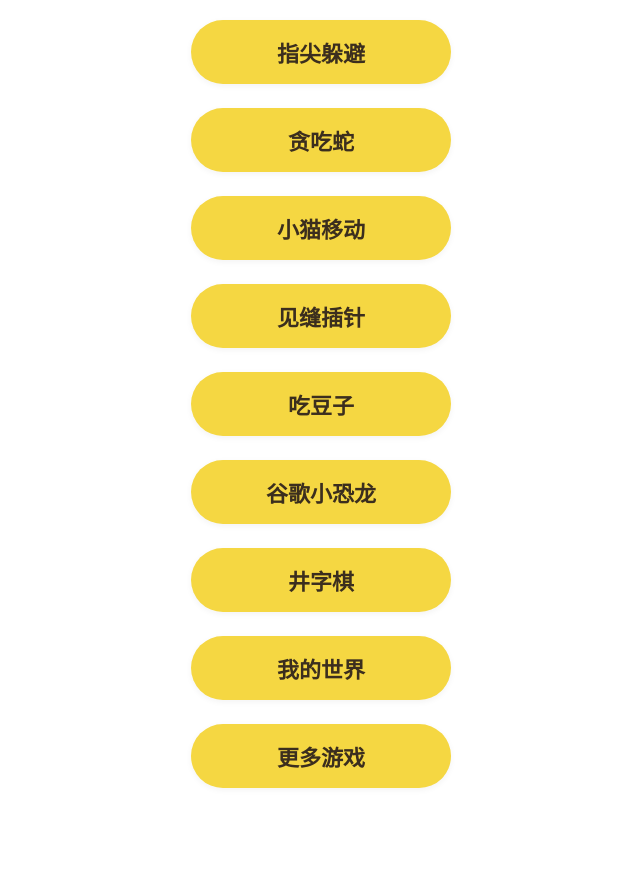
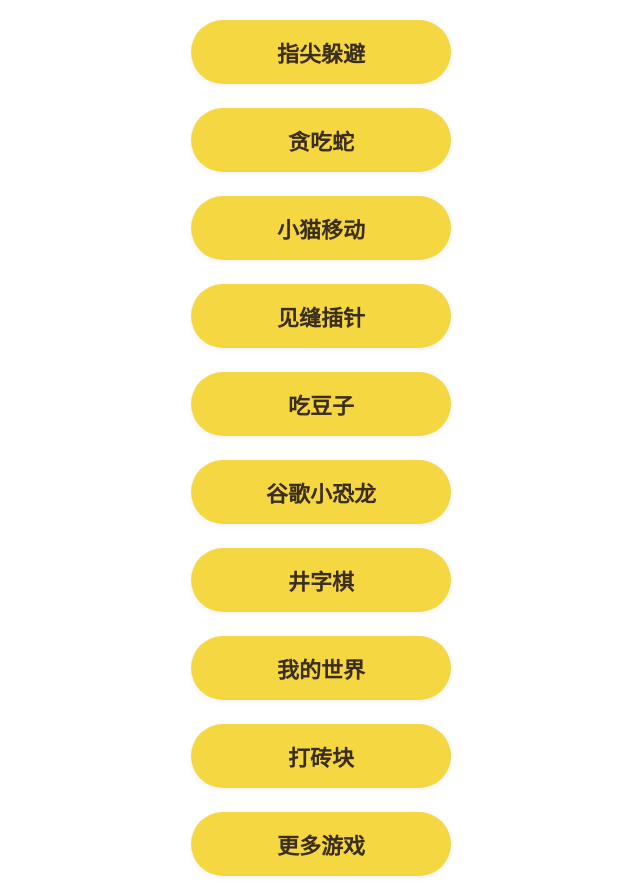
Before and after one commit to tyy485/games, a plain HTML site: page index.html in a window 1280 px wide. Shown: the whole page, without its empty margins (319-959 px from the left). Before the commit the page ends 808 px from the top, so only its background shows below. Drawn offline with Linux system fonts and the light colour scheme.

Commit message:
更新 index.html

```diff
--- a/index.html
+++ b/index.html
@@ -76,6 +76,8 @@
     <button class="btn" onclick="window.open('https://tyy485.github.io/jzq/', '_blank')">井字棋</button>
     <!-- 我的世界在线 -->
     <button class="btn" onclick="window.open('https://mcjs.cc', '_blank')">我的世界</button>
+    <!-- 打砖块 -->
+    <button class="btn" onclick="window.open('https://tyy485.github.io/block/', '_blank')">打砖块</button>
     <!-- 更多游戏（第三方） -->
     <button class="btn" onclick="if(confirm('此为非tyy485网页！如果有任何问题，请不要找我')) window.open('https://poki.com', '_blank')">更多游戏</button>
 </div>
```
